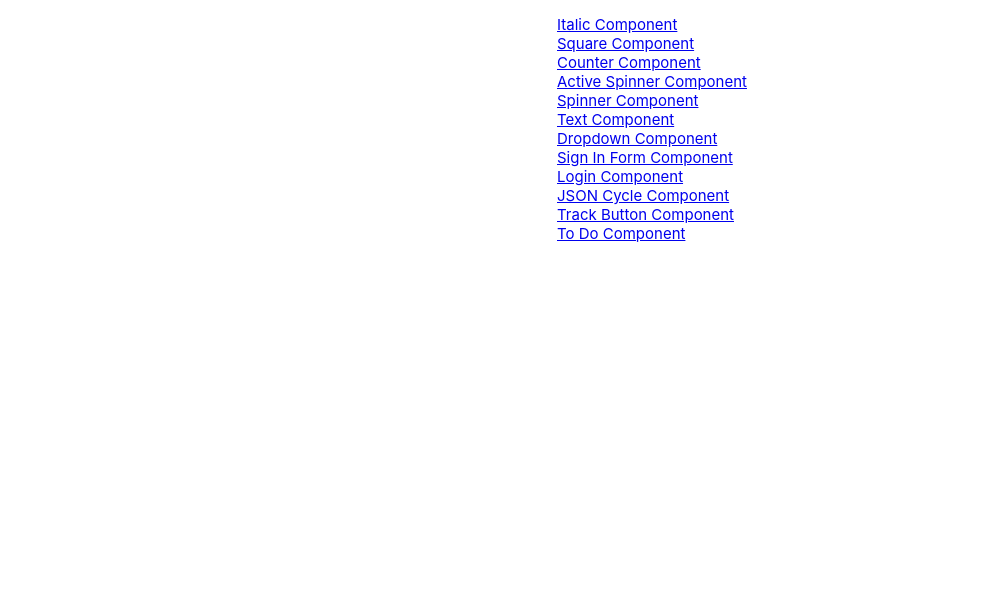
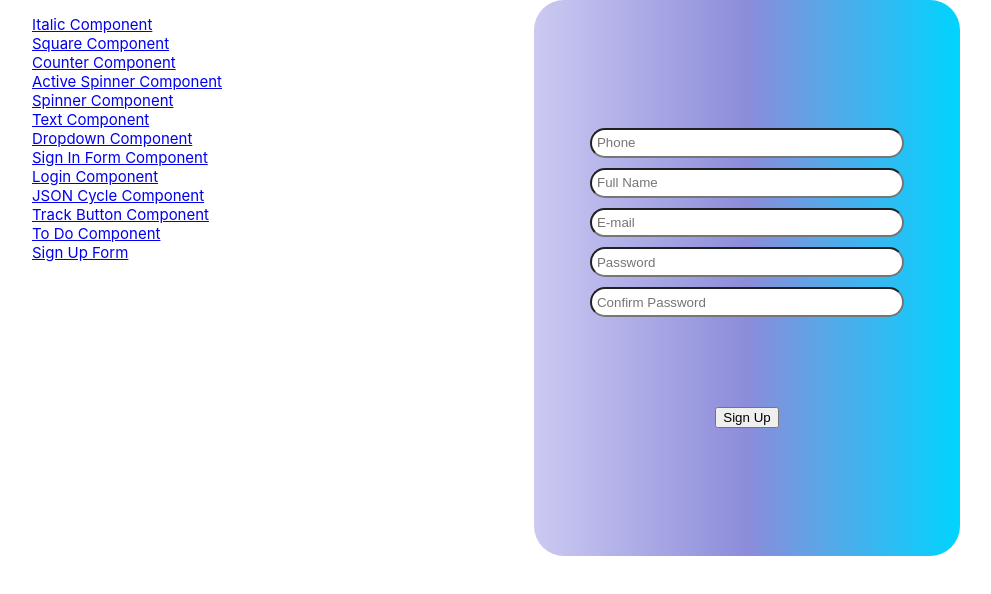
Before and after one commit to iamvlado93/react-homeworks, a React (Create React App) app: page /SignUpFormComponent in a window 1280 px wide. Shown: the top 594 px of the page, without its empty margins (8-999 px from the left). Built offline with nearby package versions, Linux system fonts and the light colour scheme.

Commit message:
feat: added signup form + added 'space' after return in todo list

```diff
--- a/src/App.js
+++ b/src/App.js
@@ -15,6 +15,7 @@ import LoginComponent from './components/loginForm';
 import ToDoComponent from './components/toDoList/todoList';
 import CounterComponent from './components/counter';
 import TextComponent from './components/textFonts';
+import SignUpFormComponent from './components/signUpForm/signUpForm';
 
 import {
   BrowserRouter as Router,
@@ -69,11 +70,15 @@ export default function App() {
             <li>
               <Link to="/ToDoComponent">To Do Component</Link>
             </li>
+            <li>
+              <Link to="/SignUpFormComponent">Sign Up Form</Link>
+            </li>
           </ul>
         </nav>
 
         {/* A <Switch> looks through its children <Route>s and
             renders the first one that matches the current URL. */}
+
         <Switch>
           <Route path="/ItalicComponent">
           <ItalicComponent />
@@ -121,6 +126,10 @@ export default function App() {
 
           <Route path="/ToDoComponent">
           <ToDoComponent />
+          </Route>
+
+          <Route path="/SignUpFormComponent">
+          <SignUpFormComponent />
           </Route>
         </Switch>
     </Router>
@@ -178,3 +187,7 @@ function TrackButton() {
 function ToDo() {
   return <ToDoComponent />
 }
+
+function SignUp() {
+  return <SignUpFormComponent />
+}
--- /dev/null
+++ b/src/components/signUpForm/signUpForm.js
@@ -0,0 +1,123 @@
+import React from 'react';
+
+const user = {
+  phone: "",
+  name: "",
+  email: "",
+  password: "",
+  correctPassword: "",
+};
+
+class SignUpFormComponent extends React.Component {
+  state = user;
+
+  changePhone = event => {this.setState( {phone: event.target.value} )};
+  changeName = event => {this.setState( {name: event.target.value} )};
+  changeEmail = event => {this.setState( {email: event.target.value} )};
+  changePassword = event => {this.setState( {password: event.target.value} )};
+  changeCorrectPassword = event => {this.setState( {correctPassword: event.target.value} )};
+
+  validate = () => {
+    let phoneError = "";
+    let nameError = "";
+    let emailError= "";
+    let passwordError= "";
+    let correctPasswordError= "";
+
+    if (this.state.phone.length !== 13 || this.state.phone[0] !== '+') {
+      phoneError = "Phone number should start with '+' and contain at least 12 digits";
+    }
+
+    if (!this.state.name) {
+      nameError = "Name cannot be blank";
+    }
+
+    if (!this.state.email.includes("@")) {
+      emailError = "Invalid email, should contain '@'";
+    }
+
+    if (this.state.password.length < 8) {
+      passwordError = "Password should be more than 8 characters";
+    }
+
+    if (this.state.password !== this.state.correctPassword) {
+      correctPasswordError = "Your password does not match";
+    }
+
+    if (phoneError || nameError || emailError || passwordError || correctPasswordError) {
+      this.setState({ phoneError, nameError, emailError, passwordError, correctPasswordError });
+      return false;
+    }
+    return true;
+  };
+
+  handleSubmit = event => {
+    event.preventDefault();
+    const isValid = this.validate();
+    if (isValid === true) {
+      console.log('Запрос отправлен', this.state);
+      this.setState(user);
+      this.setState({phoneError: '', nameError: '', emailError: '', passwordError: '', correctPasswordError: ''})
+    }
+  };
+
+  render() {
+    return (
+      <form className='form' onSubmit={this.handleSubmit}>
+          <input
+            type="text"
+            name="phone"
+            placeholder="Phone"
+            value={this.state.phone}
+            onChange={this.changePhone}
+          />
+          <div className='error' style={{ fontSize: 12, color: "red" }}>
+            {this.state.phoneError}
+          </div>
+          <input
+            type="text"
+            name="name"
+            placeholder="Full Name"
+            value={this.state.name}
+            onChange={this.changeName}
+          />
+          <div className='error' style={{ fontSize: 12, color: "red" }}>
+            {this.state.nameError}
+          </div>
+          <input
+            type="text"
+            name="email"
+            placeholder="E-mail"
+            value={this.state.email}
+            onChange={this.changeEmail}
+          />
+          <div className='error' style={{ fontSize: 12, color: "red" }}>
+            {this.state.emailError}
+          </div>
+          <input
+            type="password"
+            name="password"
+            placeholder="Password"
+            value={this.state.password}
+            onChange={this.changePassword}
+          />
+          <div className='error' style={{ fontSize: 12, color: "red" }}>
+            {this.state.passwordError}
+          </div>
+          <input
+            type="password"
+            name="password"
+            placeholder="Confirm Password"
+            value={this.state.correctPassword}
+            onChange={this.changeCorrectPassword}
+          />
+          <div className='error' style={{ fontSize: 12, color: "red" }}>
+            {this.state.correctPasswordError}
+          </div>
+          <button type="submit">Sign Up</button>
+      </form>
+    );
+  }
+}
+
+export default SignUpFormComponent;
--- a/src/components/toDoList/todoList.js
+++ b/src/components/toDoList/todoList.js
@@ -30,7 +30,7 @@ class ToDoComponent extends React.Component {
         return (
         <div>
             {this.state.todoItems.map((item) => {
-                return<div key={item.id}>{item.text}</div>
+                return <div key={item.id}>{item.text}</div>
             })}
             <input type="text" onChange={this.onChangeText} value={this.state.newItem}/>
             <button onClick={this.onAddItem}>Add</button>
--- a/src/index.css
+++ b/src/index.css
@@ -84,3 +84,34 @@ img {
 ul {
   list-style-type: none;
 }
+
+form {
+  margin: 0 auto;
+  display: flex;
+  flex-direction: column;
+  align-items: center;
+  padding: 10% 10%;
+  width: 170px;
+  height: 300px;
+  border-radius: 30px;
+  background: linear-gradient(90deg, rgba(204,202,242,1) 0%, rgba(140,140,218,1) 50%, rgba(0,212,255,1) 100%);
+  outline: none;
+}
+
+input[type=text], input[type=password] {
+  padding: 5px;
+  width: 300px;
+  height: 50px;
+  border-radius: 20px;
+  outline: none;
+}
+
+.error {
+  margin: 5px;
+  width: 300px;
+  font-weight: 600;
+}
+
+button {
+  margin-top: 80px;
+}
```
